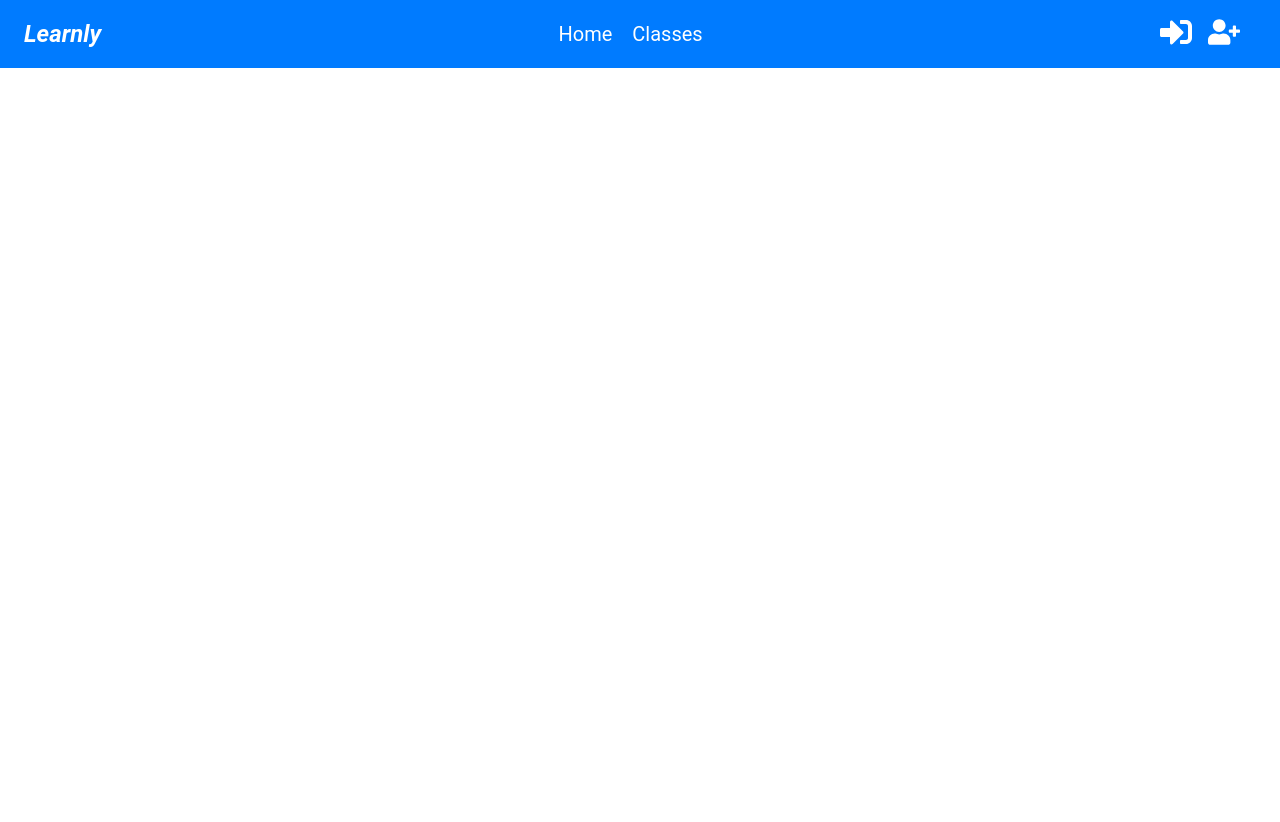
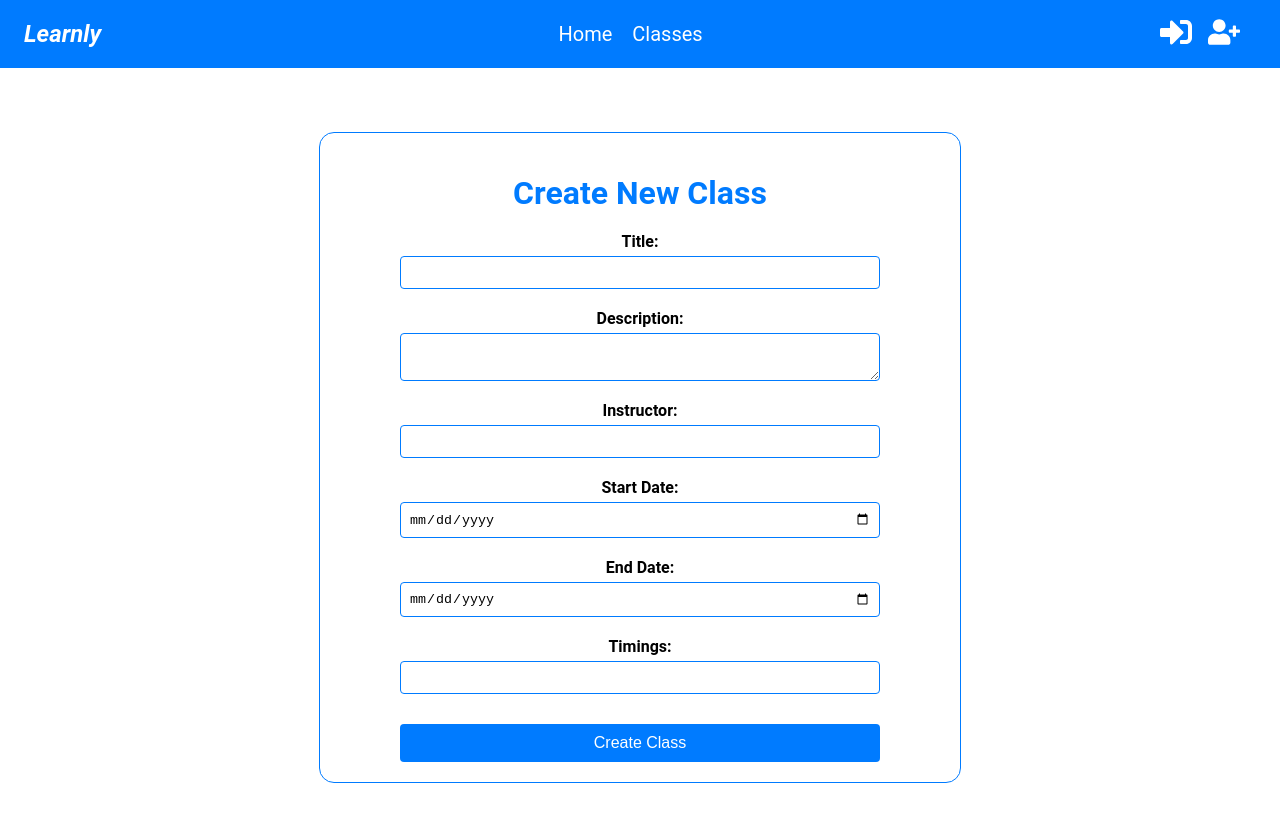
Before and after one commit to sabine-hazimeh/e-learning-admin, a React (Create React App) app in the folder admin/: page /classes in a window 1280 px wide. Shown: the top 822 px of the page. Before the commit the page ends 800 px from the top, so only its background shows below. Built offline with nearby package versions, Linux system fonts and the light colour scheme.

Commit message:
adding create class form

```diff
--- a/admin/src/App.js
+++ b/admin/src/App.js
@@ -4,6 +4,7 @@ import Header from "./Header";
 import Home from "./Home";
 import Login from "./Login";
 import SignUp from "./Sign Up";
+import Classes from "./Classes";
 function App() {
   return (
     <BrowserRouter>
@@ -12,6 +13,7 @@ function App() {
         <Route path="/" element={<Home />} />
         <Route path="/signup" element={<SignUp />} />
         <Route path="/login" element={<Login />} />
+        <Route path="/classes" element={<Classes />} />
       </Routes>
     </BrowserRouter>
   );
--- /dev/null
+++ b/admin/src/Classes/index.jsx
@@ -0,0 +1,130 @@
+import React, { useState } from "react";
+import axios from "axios";
+import "./style.css";
+
+function Classes() {
+  const [formData, setFormData] = useState({
+    title: "",
+    description: "",
+    instructor: "",
+    schedule: {
+      startDate: "",
+      endDate: "",
+      timings: "",
+    },
+  });
+
+  const handleChange = (e) => {
+    const { name, value } = e.target;
+    setFormData((prevState) => ({
+      ...prevState,
+      [name]: value,
+    }));
+  };
+
+  const handleScheduleChange = (e) => {
+    const { name, value } = e.target;
+    setFormData((prevState) => ({
+      ...prevState,
+      schedule: {
+        ...prevState.schedule,
+        [name]: value,
+      },
+    }));
+  };
+
+  const handleSubmit = async (e) => {
+    e.preventDefault();
+    try {
+      const response = await axios.post(
+        "http://localhost:3000/api/classes",
+        formData
+      );
+      alert("Class created successfully!");
+      setFormData({
+        title: "",
+        description: "",
+        instructor: "",
+        schedule: {
+          startDate: "",
+          endDate: "",
+          timings: "",
+        },
+      });
+    } catch (error) {
+      alert("Error creating class: " + error.response.data.error);
+    }
+  };
+
+  return (
+    <div className="class-form-container">
+      <h1>Create New Class</h1>
+      <form onSubmit={handleSubmit}>
+        <div>
+          <label htmlFor="title">Title:</label>
+          <input
+            type="text"
+            id="title"
+            name="title"
+            value={formData.title}
+            onChange={handleChange}
+            required
+          />
+        </div>
+        <div>
+          <label htmlFor="description">Description:</label>
+          <textarea
+            id="description"
+            name="description"
+            value={formData.description}
+            onChange={handleChange}
+          />
+        </div>
+        <div>
+          <label htmlFor="instructor">Instructor:</label>
+          <input
+            type="text"
+            id="instructor"
+            name="instructor"
+            value={formData.instructor}
+            onChange={handleChange}
+            required
+          />
+        </div>
+        <div>
+          <label htmlFor="startDate">Start Date:</label>
+          <input
+            type="date"
+            id="startDate"
+            name="startDate"
+            value={formData.schedule.startDate}
+            onChange={handleScheduleChange}
+          />
+        </div>
+        <div>
+          <label htmlFor="endDate">End Date:</label>
+          <input
+            type="date"
+            id="endDate"
+            name="endDate"
+            value={formData.schedule.endDate}
+            onChange={handleScheduleChange}
+          />
+        </div>
+        <div>
+          <label htmlFor="timings">Timings:</label>
+          <input
+            type="text"
+            id="timings"
+            name="timings"
+            value={formData.schedule.timings}
+            onChange={handleScheduleChange}
+          />
+        </div>
+        <button type="submit">Create Class</button>
+      </form>
+    </div>
+  );
+}
+
+export default Classes;
--- /dev/null
+++ b/admin/src/Classes/style.css
@@ -0,0 +1,58 @@
+.class-form-container {
+  max-width: 600px;
+  margin: 4rem auto;
+  padding: 20px;
+  border-radius: 15px;
+  border: 1px solid #007bff;
+}
+
+.class-form-container h1 {
+  text-align: center;
+  margin-bottom: 20px;
+  color: #007bff;
+}
+
+.class-form-container form {
+  display: flex;
+  flex-direction: column;
+  align-items: center;
+}
+
+.class-form-container div {
+  width: 100%;
+  margin-bottom: 20px;
+  display: flex;
+  flex-direction: column;
+  align-items: center;
+}
+
+.class-form-container label {
+  display: block;
+  margin-bottom: 5px;
+  font-weight: bold;
+}
+
+.class-form-container input,
+.class-form-container textarea {
+  width: 80%;
+  padding: 8px;
+  border: 1px solid #007bff;
+  border-radius: 4px;
+  box-sizing: border-box;
+}
+
+.class-form-container button {
+  width: 80%;
+  padding: 10px;
+  border: none;
+  background-color: #007bff;
+  color: white;
+  font-size: 16px;
+  border-radius: 4px;
+  cursor: pointer;
+  margin-top: 10px;
+}
+
+.class-form-container button:hover {
+  background-color: #034d9d;
+}
```
